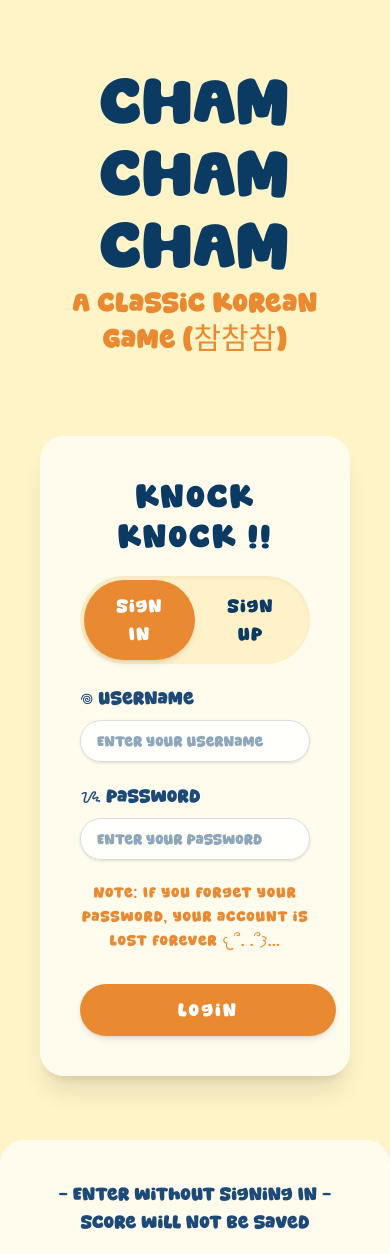
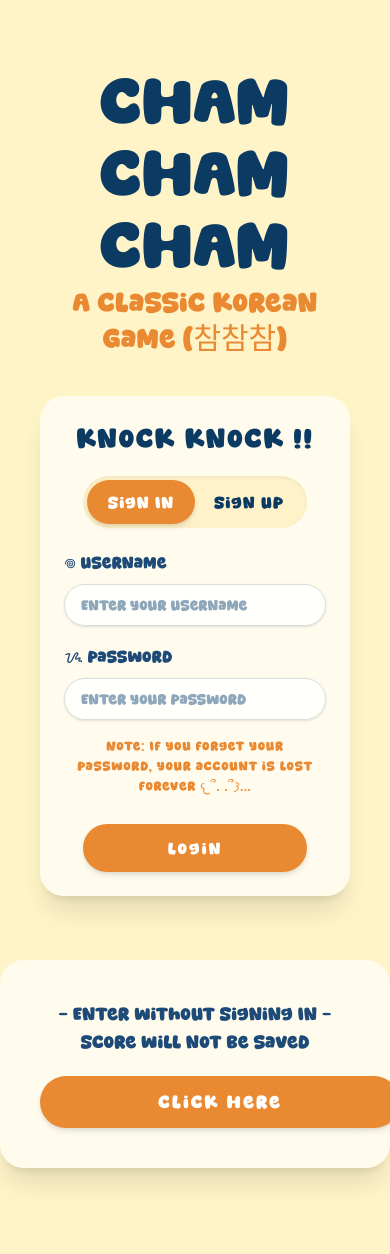
Before and after one commit to Yuri-Benjamin-Lat/Cham-Cham-Cham-Front-End, a React (Vite) app: page / in a window 390 px wide. Shown: the top 1254 px of the page. Built offline with nearby package versions, Linux system fonts and the light colour scheme.

Commit message:
made Login form responsive on mobile

```diff
--- a/src/components/LoginForm.jsx
+++ b/src/components/LoginForm.jsx
@@ -92,31 +92,67 @@
     }
 
     return (
-        <div className="w-full max-w-[450px] bg-white/70 backdrop-blur-xl shadow-xl p-10 rounded-3xl mx-auto mt-20">
+        <div className="
+    w-full
+    max-w-[450px]
+    bg-white/70
+    backdrop-blur-xl
+    shadow-xl
+    p-6 sm:p-10
+    rounded-3xl
+    mx-auto
+    mt-10 sm:mt-20
+">
 
             {/* Title */}
-            <h1 className="tracking-wider text-4xl font-bold text-[#0B3A63] text-center mb-5 font-normal">
+            <h1
+                className="
+            tracking-wider
+            text-3xl sm:text-4xl
+            font-bold
+            text-[#0B3A63]
+            text-center
+            mb-5
+            font-normal
+        "
+            >
                 {mode === "signin" ? "Knock Knock !!" : "Who's There ??"}
             </h1>
 
             {/* Toggle */}
             <div className="flex justify-center mb-5">
-                <div className="bg-[#FFF2C9] p-1 rounded-full flex shadow-inner w-64">
+                <div className="bg-[#FFF2C9] p-1 rounded-full flex shadow-inner w-56 sm:w-64">
                     <button
-                        className={`tracking-wider font-thin flex-1 px-5 py-3 rounded-full text-xl transition-all ${mode === "signin"
-                            ? "bg-[#E98A32] text-white shadow-md"
-                            : "text-[#0B3A63]"
-                            }`}
+                        className={`
+                    tracking-wider font-thin flex-1
+                    px-3 sm:px-5
+                    py-2 sm:py-3
+                    rounded-full
+                    text-lg sm:text-xl
+                    transition-all
+                    ${mode === "signin"
+                                ? "bg-[#E98A32] text-white shadow-md"
+                                : "text-[#0B3A63]"
+                            }
+                `}
                         onClick={() => setMode("signin")}
                     >
                         Sign In
                     </button>
 
                     <button
-                        className={`tracking-wider font-thin flex-1 px-5 py-3 rounded-full text-xl transition-all ${mode === "signup"
-                            ? "bg-[#E98A32] text-white shadow-md"
-                            : "text-[#0B3A63]"
-                            }`}
+                        className={`
+                    tracking-wider font-thin flex-1
+                    px-3 sm:px-5
+                    py-2 sm:py-3
+                    rounded-full
+                    text-lg sm:text-xl
+                    transition-all
+                    ${mode === "signup"
+                                ? "bg-[#E98A32] text-white shadow-md"
+                                : "text-[#0B3A63]"
+                            }
+                `}
                         onClick={() => setMode("signup")}
                     >
                         Sign Up
@@ -125,27 +161,53 @@
             </div>
 
             {/* FORM */}
-            <form className="flex flex-col gap-5" onSubmit={handleSubmit}>
+            <form className="flex flex-col gap-4 sm:gap-5" onSubmit={handleSubmit}>
 
                 <div>
-                    <label className="block text-xl text-[#1E4A78] mb-2 font-thin">𖦹 Username</label>
+                    <label className="block text-lg sm:text-xl text-[#1E4A78] mb-2 font-thin">
+                        𖦹 Username
+                    </label>
                     <input
                         type="text"
                         value={username}
                         onChange={(e) => setUsername(e.target.value)}
-                        className="w-full px-4 py-2 rounded-full border border-[#DCDCDC] bg-white/80 text-[#1F4F7A] focus:outline-none focus:ring-2 focus:ring-[#F6A348] shadow-sm"
+                        className="
+                    w-full
+                    px-4 py-2
+                    rounded-full
+                    border border-[#DCDCDC]
+                    bg-white/80
+                    text-[#1F4F7A]
+                    focus:outline-none
+                    focus:ring-2
+                    focus:ring-[#F6A348]
+                    shadow-sm
+                "
                         placeholder={mode === "signin" ? "Enter your username" : "Create a username"}
                         required
                     />
                 </div>
 
                 <div>
-                    <label className="block text-xl text-[#1E4A78] mb-2 font-thin">ᝰ Password</label>
+                    <label className="block text-lg sm:text-xl text-[#1E4A78] mb-2 font-thin">
+                        ᝰ Password
+                    </label>
                     <input
                         type="password"
                         value={password}
                         onChange={(e) => setPassword(e.target.value)}
-                        className="w-full px-4 py-2 rounded-full border border-[#DCDCDC] bg-white/80 text-[#1F4F7A] focus:outline-none focus:ring-2 focus:ring-[#F6A348] shadow-sm"
+                        className="
+                    w-full
+                    px-4 py-2
+                    rounded-full
+                    border border-[#DCDCDC]
+                    bg-white/80
+                    text-[#1F4F7A]
+                    focus:outline-none
+                    focus:ring-2
+                    focus:ring-[#F6A348]
+                    shadow-sm
+                "
                         placeholder={mode === "signin" ? "Enter your password" : "Create a password"}
                         required
                     />
@@ -153,17 +215,31 @@
 
                 {/* Error */}
                 {error && (
-                    <p className="text-red-500 text-center">{error}</p>
+                    <p className="text-red-500 text-center text-sm sm:text-base">{error}</p>
                 )}
 
-                <p className="tracking-wider text-base text-[#E98A32] text-center">
+                <p className="tracking-wider text-sm sm:text-base text-[#E98A32] text-center px-3">
                     Note: If you forget your password, your account is lost forever 𐔌՞. .՞𐦯...
                 </p>
 
                 <button
                     type="submit"
                     disabled={loading}
-                    className="tracking-widest mx-auto mt-3 w-64 py-3 bg-[#E98A32] text-white font-thin text-xl rounded-full shadow-md hover:bg-[#0B3A63] transition-colors"
+                    className="
+                tracking-widest
+                mx-auto
+                mt-3
+                w-56 sm:w-64
+                py-2.5 sm:py-3
+                bg-[#E98A32]
+                text-white
+                font-thin
+                text-lg sm:text-xl
+                rounded-full
+                shadow-md
+                hover:bg-[#0B3A63]
+                transition-colors
+            "
                 >
                     {loading
                         ? (mode === "signin" ? "Logging in..." : "Creating...")
@@ -174,9 +250,9 @@
 
             {/* ✅ SUCCESS MODAL */}
             {successMessage && (
-                <div className="fixed inset-0 flex items-center justify-center z-50">
-                    <div className="bg-white p-10 rounded-3xl shadow-xl w-[350px] text-center transform -translate-y-95">
-                        <p className="text-2xl text-[#0B3A63] font-normal">
+                <div className="fixed inset-0 flex items-center justify-center z-50 p-4">
+                    <div className="bg-white p-6 sm:p-10 rounded-3xl shadow-xl w-full max-w-[350px] text-center">
+                        <p className="text-xl sm:text-2xl text-[#0B3A63] font-normal">
                             {successMessage}
                         </p>
                     </div>
@@ -184,5 +260,6 @@
             )}
 
         </div>
+
     );
 }
```
